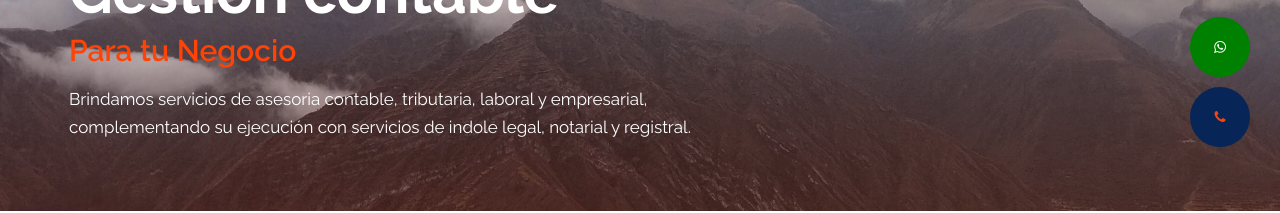
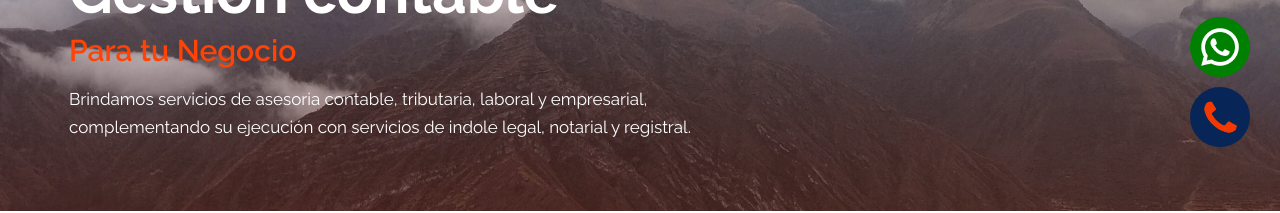
Before and after one commit to AndreKravitz/beta-unicont, a plain HTML site: page index.html in a window 1280 px wide. Shown: the part 623-836 px from the top of the page. Drawn offline with nearby package versions, Linux system fonts and the light colour scheme.

Commit message:
Floating buttons.

```diff
--- a/css/style.css
+++ b/css/style.css
@@ -1430,7 +1430,6 @@ ul.img_icon li {
      height: 60px;
      width: 60px;
      background: #082557;
-     padding: 20px;
      display: flex;
      flex-direction: row;
      border-radius: 50%;
@@ -1445,7 +1444,6 @@ ul.img_icon li {
      height: 60px;
      width: 60px;
      background: green;
-     padding: 20px;
      display: flex;
      flex-direction: row;
      border-radius: 50%;
@@ -1456,4 +1454,13 @@ ul.img_icon li {
      margin: 10px;
 }
 
+.logo-wpp{
+     height: 60px;
+     width: 60px;
+}
+
+.logo-phone{
+     height: 35px;
+     width: 35px;
+}
 /** end floating buttons **/
--- a/index.html
+++ b/index.html
@@ -311,8 +311,8 @@
    <!-- end footer -->
    <!-- floating buttons-->
    <div class="wrapper">
-      <a class="wpp" href="https://wa.link/xjkbmq"><i class="fa fa-whatsapp"></i></a>
-      <a class="phone" href="tel: 984794541"> <i class="fa fa-phone"></i></a>
+      <a class="wpp" href="https://wa.link/xjkbmq"><img src="images/wpp.png" alt="whatsapp" class="logo-wpp"></a>
+      <a class="phone" href="tel: 984794541"><img src="images/phone.png" alt="phone-number" class="logo-phone"></a>
    </div>
    <!-- end of floating buttons-->
    <!-- Javascript files-->
```
Also changed, not shown: images/phone.png (added), images/wpp.png (added), 1 other file.
